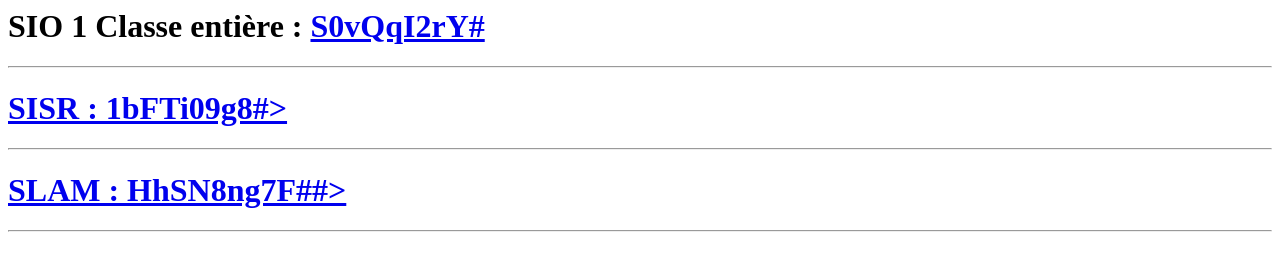
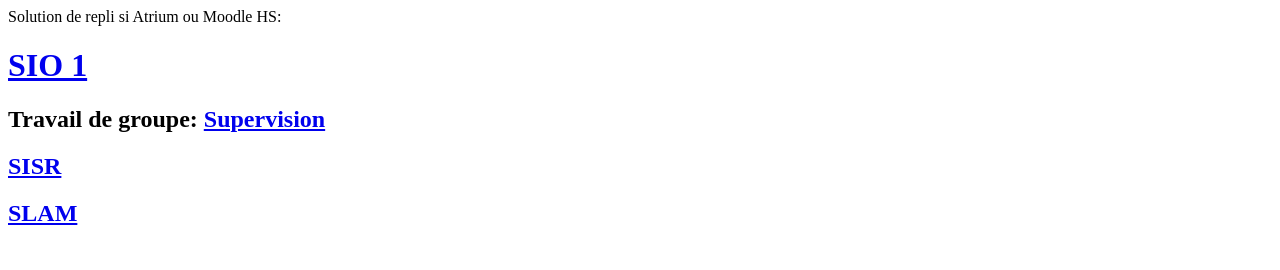
Before and after one commit to afath-richard/afath-richard, a plain HTML site: page index.html in a window 1280 px wide. Drawn offline with Linux system fonts and the light colour scheme.

Commit message:
Update index.html

```diff
--- a/index.html
+++ b/index.html
@@ -1,6 +1,5 @@
-<h1>SIO 1 Classe entière : <a href="https://codimd.apps.education.fr/s/S0vQqI2rY#">S0vQqI2rY#</a></h1>
-<hr>
-<h1><a href="https://codimd.apps.education.fr/s/1bFTi09g8#">SISR : 1bFTi09g8#></a></h1>
-<hr>
-<h1><a href="https://codimd.apps.education.fr/s/HhSN8ng7F#">SLAM : HhSN8ng7F##></a></h1>
-<hr>
+      <p>Solution de repli si Atrium ou Moodle HS:</p>
+<h1 id="sio-1"><a href="https://codimd.apps.education.fr/s/S0vQqI2rY#">SIO 1</a></h1>
+<h2 id="travail-de-groupe-supervision">Travail de groupe: <a href="/afath-richard/sio1/supervision.html">Supervision</a><a class="anchorjs-link " href="#travail-de-groupe-supervision" aria-label="Anchor" data-anchorjs-icon="" style="font: 1em / 1 anchorjs-icons; padding-left: 0.375em;"></a></h2>
+<h2 id="sisr"><a href="https://codimd.apps.education.fr/s/1bFTi09g8#">SISR</a><a class="anchorjs-link " href="#sisr" aria-label="Anchor" data-anchorjs-icon="" style="font: 1em / 1 anchorjs-icons; padding-left: 0.375em;"></a></h2>
+<h2 id="slam"><a href="https://codimd.apps.education.fr/s/HhSN8ng7F#">SLAM</a><a class="anchorjs-link " href="#slam" aria-label="Anchor" data-anchorjs-icon="" style="font: 1em / 1 anchorjs-icons; padding-left: 0.375em;"></a></h2>
```
